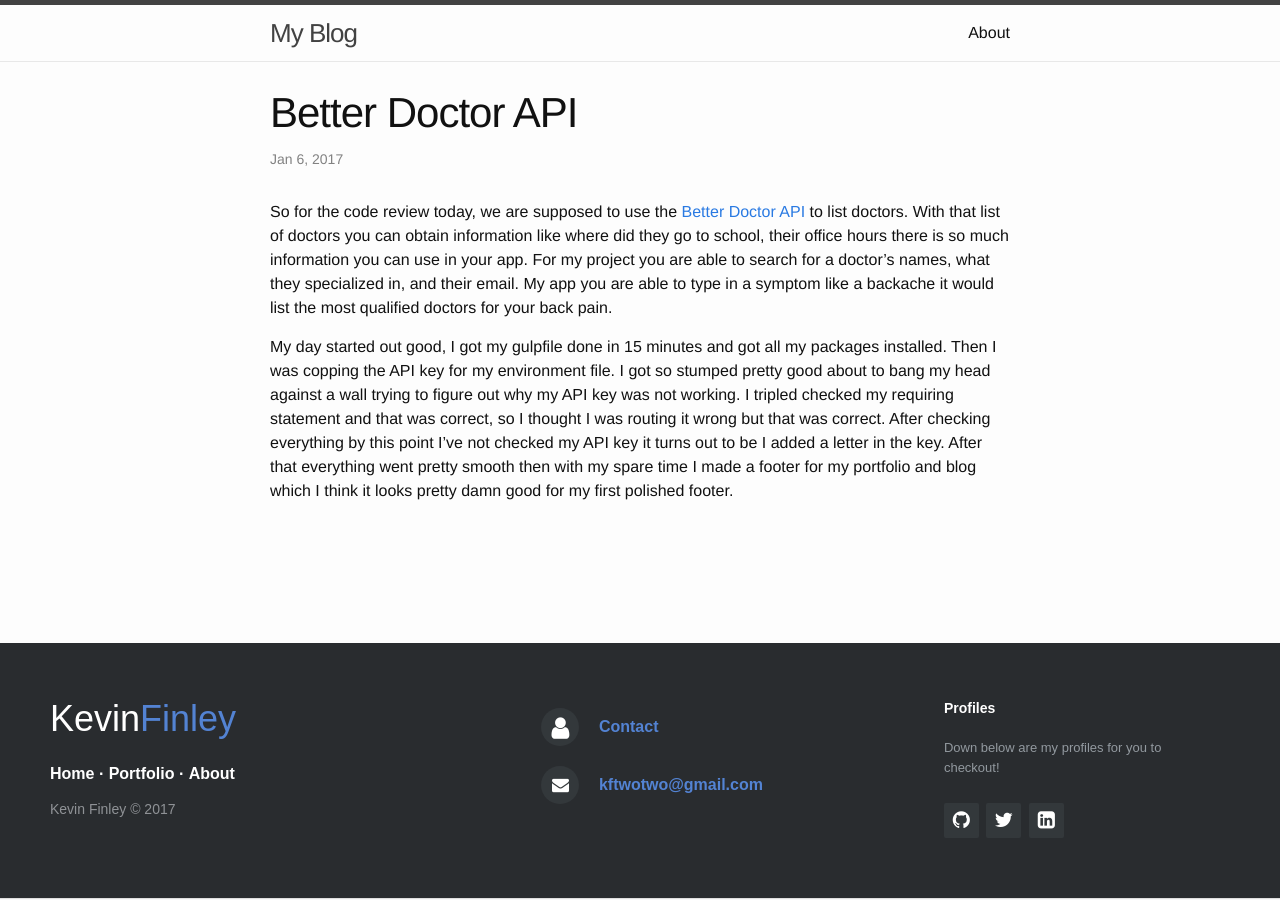
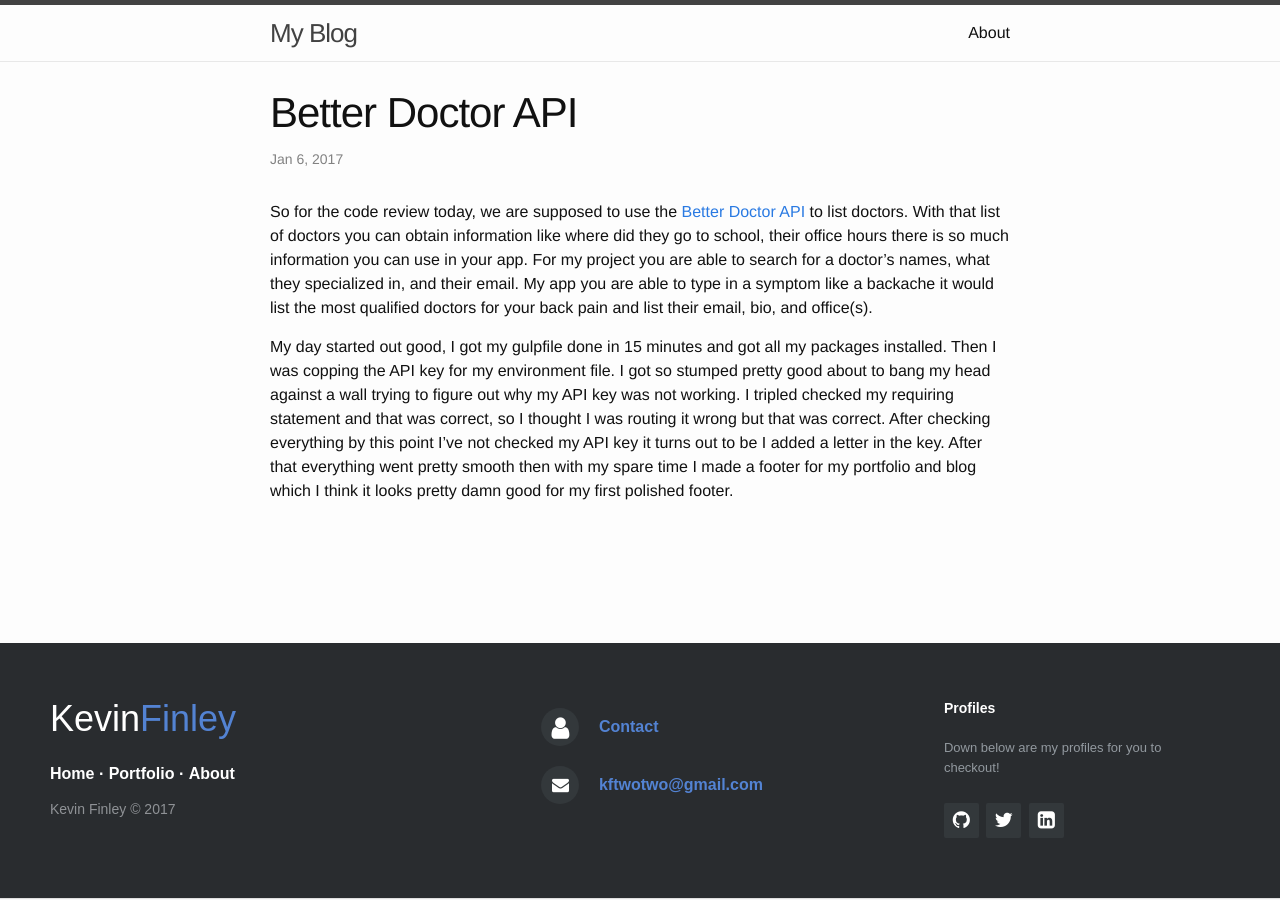
Before and after one commit to kftwotwo/kftwotwo.github.io, a Jekyll site: the page built from _posts/2017-1-6-testday.markdown, in a window 1280 px wide. Built offline with Jekyll 4.4.1, drawn with Linux system fonts in a browser that asks for light colours.

Commit message:
add more descriptive info for better doctor

```diff
--- a/_posts/2017-1-6-testday.markdown
+++ b/_posts/2017-1-6-testday.markdown
@@ -5,6 +5,6 @@
 categories: objects
 ---
 
-So for the code review today, we are supposed to use the [Better Doctor API](https://developer.betterdoctor.com/) to list doctors. With that list of doctors you can obtain information like where did they go to school, their office hours there is so much information you can use in your app. For my project you are able to search for a doctor's names, what they specialized in, and their email. My app you are able to type in a symptom like a backache it would list the most qualified doctors for your back pain.
+So for the code review today, we are supposed to use the [Better Doctor API](https://developer.betterdoctor.com/) to list doctors. With that list of doctors you can obtain information like where did they go to school, their office hours there is so much information you can use in your app. For my project you are able to search for a doctor's names, what they specialized in, and their email. My app you are able to type in a symptom like a backache it would list the most qualified doctors for your back pain and list their email, bio, and office(s).
 
 My day started out good, I got my gulpfile done in 15 minutes and got all my packages installed. Then I was copping the API key for my environment file. I got so stumped pretty good about to bang my head against a wall trying to figure out why my API key was not working. I tripled checked my requiring statement and that was correct, so I thought I was routing it wrong but that was correct. After checking everything by this point I've not checked my API key it turns out to be I added a letter in the key. After that everything went pretty smooth then with my spare time I made a footer for my portfolio and blog which I think it looks pretty damn good for my first polished footer.
```
